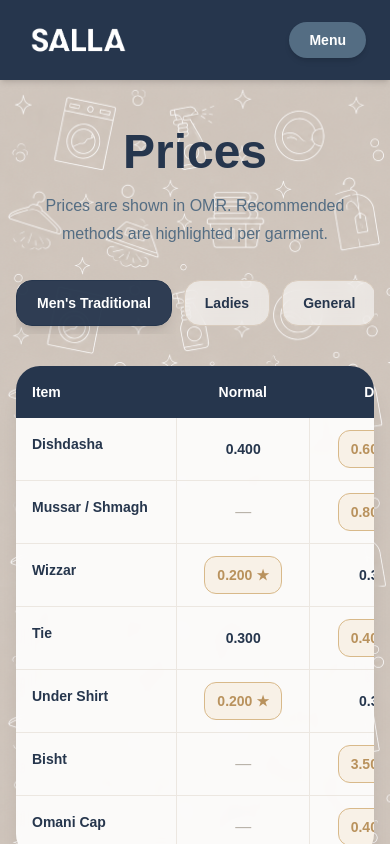
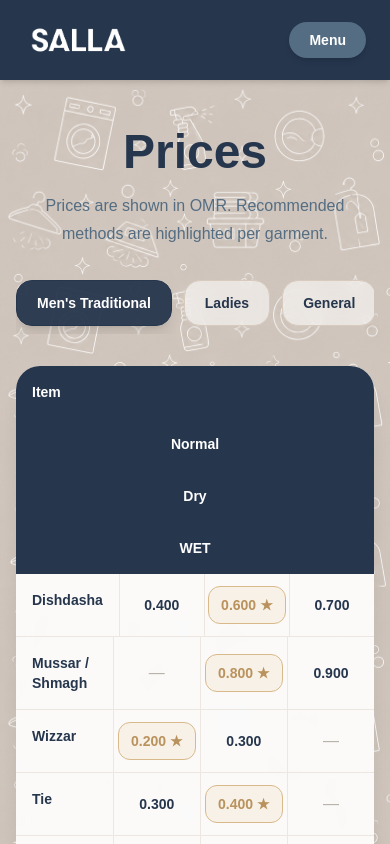
Before and after one commit to yasserm1999/salla-website, a Next.js app: page /prices in a window 390 px wide. Shown: the top 844 px of the page. Built offline with nearby package versions, Linux system fonts and the light colour scheme.

Commit message:
Enhanced luxury pricing UI with recommendation cards

```diff
--- a/app/prices/page.tsx
+++ b/app/prices/page.tsx
@@ -322,8 +322,8 @@ export default function PricesPage() {
 
         {/* MOBILE COMPACT TABLE */}
         <div className="relative z-20 mt-8 overflow-x-auto rounded-[24px] bg-white/90 shadow-xl backdrop-blur md:hidden">
-          <div className="min-w-[560px]">
-            <div className="grid grid-cols-[1.2fr_1fr_1fr_1fr] bg-[#26364d] text-white">
+          <div className="min-w-full">
+            <div className="grid-cols-[1fr_0.9fr_0.9fr_0.9fr] bg-[#26364d] text-white">
               <div className="px-4 py-4 text-sm font-bold">Item</div>
               <div className="px-3 py-4 text-center text-sm font-bold">
                 Normal
@@ -339,7 +339,7 @@ export default function PricesPage() {
             {data[activeCategory].map((row) => (
               <div
                 key={row.item}
-                className="grid grid-cols-[1.2fr_1fr_1fr_1fr] border-b border-[#ece7e1] last:border-b-0"
+                className="grid grid-cols-[1fr_0.9fr_0.9fr_0.9fr] border-b border-[#ece7e1] last:border-b-0"
               >
                 <div className="px-4 py-4 text-sm font-bold text-[#26364d]">
                   {row.item}
@@ -374,10 +374,12 @@ export default function PricesPage() {
         </div>
 
        {selected && (
+  <div className="md:hidden">
     <RecommendationCard
       row={selected}
       onClose={() => setSelected(null)}
     />
+  </div>
 )}
 
         <div className="relative z-10 mt-10 grid rounded-3xl bg-[#26364d]/95 text-white shadow-2xl backdrop-blur md:grid-cols-4">
```
Lines whose indentation alone changed are shown as unchanged.
